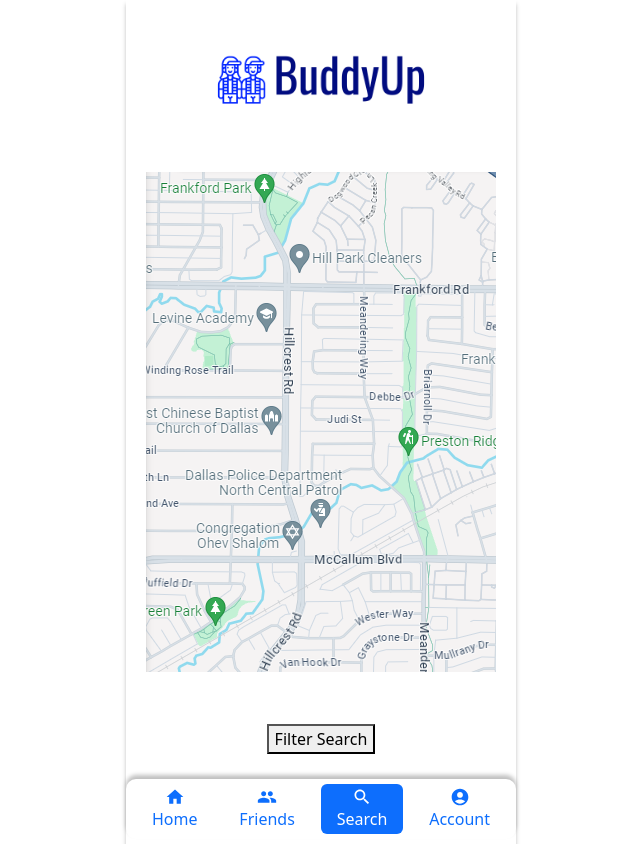
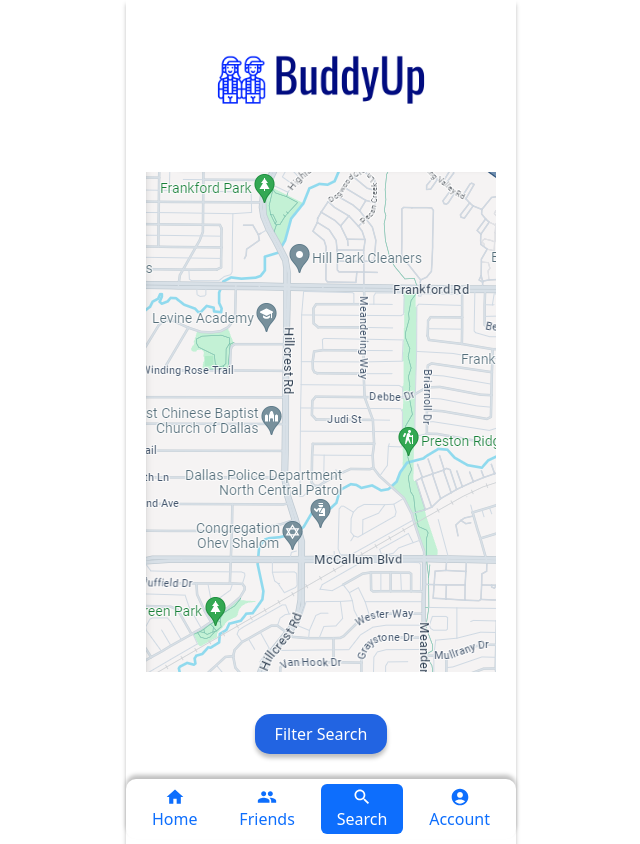
Before and after one commit to aanos-m/HCI-proj-BuddyUp, a React (Create React App) app: page /ReturnUser/Search/Map in a window 1280 px wide. Shown: the whole page, without its empty margins (319-959 px from the left). Built offline with nearby package versions, Linux system fonts and the light colour scheme.

Commit message:
pushing merges to aanos branch

```diff
--- a/src/App.js
+++ b/src/App.js
@@ -46,10 +46,13 @@ function App() {
 
           <Route exact path="/NewAccount/Home" element={ <NewAccountHome/> } />
           <Route path='/NewAccount/Friends' element={ <NewAccountFriends/>} />
+
+          <Route path="/NewAccount/Friends/:friendName" element={<NewAccountFriends />} />
+
           <Route path='/NewAccount/Search' element={<NewAccountSearch friendList={friendList} setFriendList={setFriendList}/>} />
           <Route path="/NewAccount/AccountPage" element={<NewAccountPage newUserObj={newUserObj}/>} />
           <Route path="/NewAccount/Search/Confirm" element={<NewAccountSearchConfirm friendList={friendList}/>} />
-          <Route path="/NewAccount/Search/Confirm/Ask" element={<NewAccountSearchConfirmAsk/>} />
+          <Route path="/NewAccount/Search/Confirm/Ask" element={<NewAccountSearchConfirmAsk friendList={friendList} />} />
 
 
           <Route path='/ReturnUser/Home' element={ <ReturnUserHome/>} />
--- a/src/NewAccountPages/NewAccountFriends.js
+++ b/src/NewAccountPages/NewAccountFriends.js
@@ -1,18 +1,27 @@
 import React from 'react'
 import BuddyUp from "../components/images/BuddyUp.png";
 import Navigation from '../Navigation';
+import { useParams } from 'react-router-dom';
+
 
 const NewAccountFriends = () => {
 
+  const { friendName } = useParams();
 return (
   <>
     <div>
       <img className="image" alt="BuddyUp" src={BuddyUp} />
       <div id='screenDiv'>
-        <h1 id='textWrapper'>
-            It’s time for
-            you to make friends!!
-        </h1>
+
+      {friendName ? (
+          <span>{friendName}</span>
+        ) : (
+
+          <h1 id='textWrapper'>
+              It’s time for
+              you to make friends!!
+          </h1>
+        )}
       </div>
     </div>
 
--- a/src/NewAccountPages/NewAccountHome.css
+++ b/src/NewAccountPages/NewAccountHome.css
@@ -17,7 +17,9 @@
     padding: 20px;
     position: relative;
     width: 330px;
-    height: calc(100vh - 30rem)
+    /* height: calc(100vh - 30rem) */
+    /* width: auto */
+    height: auto
 }
 
 #textWrapper {
--- a/src/NewAccountPages/NewAccountPage.js
+++ b/src/NewAccountPages/NewAccountPage.js
@@ -81,9 +81,9 @@ const NewAccountPage = ( { newUserObj } ) => {
             justifyContent: 'center',
             left: '110px',
             top: '620px',
-            width: '180px',
+            width: 'auto',
             border: 'none',
-            fontWeight: '600',
+            fontWeight: '400',
           }}>
           <SettingsIcon style={iconStyle}/> Change Password
         </button>
@@ -104,9 +104,9 @@ const NewAccountPage = ( { newUserObj } ) => {
             justifyContent: 'center',
             left: '110px',
             top: '620px',
-            width: '180px',
+            width: '170px',
             border: 'none',
-            fontWeight: '600'
+            fontWeight: '400'
           }}>
             <LogoutIcon/> Logout
         </button>
--- a/src/NewAccountPages/NewAccountSearchConfirm.js
+++ b/src/NewAccountPages/NewAccountSearchConfirm.js
@@ -24,7 +24,7 @@ const NewAccountSearchConfirm = ({ friendList }) => {
     <>
     <div className='NewAccountSearchConfirm'>
     <img className="image" alt="BuddyUp" src={BuddyUp} />
-        <div id='screenDiv'>
+        <div id='screenDiv' style={{  height: 'calc(100vh - 30rem)'}}>
 
           <div className="ellipse" role='button'>
             <img alt="profile pic" src= {Me} />
--- a/src/NewAccountPages/NewAccountSearchConfirmAsk.js
+++ b/src/NewAccountPages/NewAccountSearchConfirmAsk.js
@@ -3,12 +3,24 @@ import BuddyUp from "../components/images/BuddyUp.png";
 import Navigation from '../Navigation';
 import CheckIcon from '@mui/icons-material/Check';
 import Me from "../components/images/person.png";
+import { useNavigate } from 'react-router-dom';
 
-const NewAccountSearchConfirmAsk = () => {
+const NewAccountSearchConfirmAsk = ( {friendList }) => {
 
-    function alertFriend() {
-        alert("Friend Added");
-    }
+  const navigate = useNavigate();
+
+  // Function to handle adding a friend
+  function alertFriend() {
+    // Get the friend's name (you may need to modify this based on your data)
+    const friendName = `${friendList.stuName}`; // Replace with your actual data
+
+    // Show the alert
+    alert("Friend Added");
+
+    // Navigate to NewAccountFriends with the friend's name as a parameter
+    navigate(`/NewAccount/Friends/${friendName}`);
+  }
+
   return (
     <>
     <div className='newAccountPage'>
@@ -16,26 +28,22 @@ const NewAccountSearchConfirmAsk = () => {
       <div id='screenDiv' style={ {
         alignContent: 'center'
       }}>
-
         <div className="ellipse" role='button'>
           <img alt="profile pic" src= {Me} />
         </div>
-
         <ul>
           <li>
-            Name: Mary Mendez
+            Name: {friendList.stuName}
           </li>
         </ul>
-
         <h1 style={{ fontWeight: 'bold'}}>
             You're study session is confirmed! YAY!
         </h1>
-
-
       </div>
     </div>
 
-    <div style={{ display: 'flex', flexDirection: 'column',
+    <div
+    style={{ display: 'flex', flexDirection: 'column',
                   gap: '20px',
                   position: 'absolute', bottom: '0px', justifyContent: 'center',
                   alignContent: 'center', alignItems: 'center'
--- a/src/ReturnUser/MapScreen.js
+++ b/src/ReturnUser/MapScreen.js
@@ -29,7 +29,23 @@ const MapScreen = () => {
                     alignContent: 'center', alignItems: 'center'
                     }}>
 
-        <button id='btn' onClick={routeChange}>
+        <button onClick={routeChange} style={{
+          alignItems: 'center',
+          color: 'white',
+          backgroundColor: '#2264e2',
+          borderRadius: '15px',
+          boxShadow: '0px 4px 4px #00000040',
+          display: 'flex',
+          gap: '10px',
+          height: '40px',
+          justifyContent: 'center',
+          left: '110px',
+          top: '620px',
+          width: 'auto',
+          border: 'none',
+          fontWeight: '400',
+          padding: '20px'
+        }}>
           Filter Search
         </button>
         <Nav />
--- a/src/ReturnUser/ReturnUserAccount.js
+++ b/src/ReturnUser/ReturnUserAccount.js
@@ -82,9 +82,10 @@ const ReturnUserAccount = () => {
             justifyContent: 'center',
             left: '110px',
             top: '620px',
-            width: '180px',
+            width: 'auto',
             border: 'none',
-            fontWeight: '600',
+            fontWeight: '400',
+            padding: '10px'
           }}>
           <SettingsIcon style={iconStyle}/> Change Password
         </button>
@@ -105,9 +106,9 @@ const ReturnUserAccount = () => {
             justifyContent: 'center',
             left: '110px',
             top: '620px',
+            border: 'none',
+            fontWeight: '400',
             width: '180px',
-            border: 'none',
-            fontWeight: '600'
           }}>
             <LogoutIcon/> Logout
         </button>
--- a/src/ReturnUser/ReturnUserFriends.js
+++ b/src/ReturnUser/ReturnUserFriends.js
@@ -111,7 +111,7 @@ const ReturnUser = () => {
 
 
 
-  const [isBeeping, setIsBeeping] = useState(false);
+
   const [isModalOpen, setIsModalOpen] = useState(false);
 
   const modals = [
@@ -120,6 +120,7 @@ const ReturnUser = () => {
     { color: 'green', text: 'Friend is avaliable' },
   ];
 
+  const [isBeeping, setIsBeeping] = useState(false);
   useEffect(() => {
     const beepInterval = setInterval(() => {
       setIsBeeping((prev) => !prev);
```
Also changed, not shown: src/components/DropDown.jsx (+0 -34 lines).
